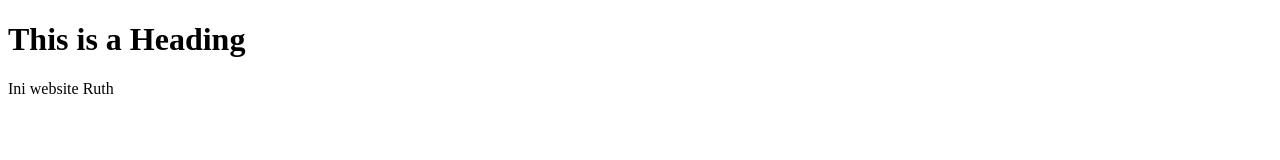
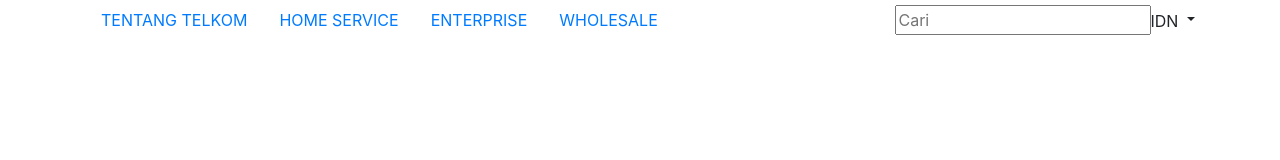
Before and after one commit to ruthflorenza/ruthflorenza.github.io, a plain HTML site: page index.html in a window 1280 px wide. Drawn offline with nearby package versions, Linux system fonts and the light colour scheme.

Commit message:
Update index.html

```diff
--- a/index.html
+++ b/index.html
@@ -1,12 +1,47 @@
 <!DOCTYPE html>
-<html>
+<html lang="en">
 <head>
-<title>Page Title</title>
+  <title>Bootstrap Example</title>
+  <meta charset="utf-8">
+  <meta name="viewport" content="width=device-width, initial-scale=1">
+  <link rel="stylesheet" href="https://maxcdn.bootstrapcdn.com/bootstrap/4.5.2/css/bootstrap.min.css">
+  <script src="https://ajax.googleapis.com/ajax/libs/jquery/3.5.1/jquery.min.js"></script>
+  <script src="https://cdnjs.cloudflare.com/ajax/libs/popper.js/1.16.0/umd/popper.min.js"></script>
+  <script src="https://maxcdn.bootstrapcdn.com/bootstrap/4.5.2/js/bootstrap.min.js"></script>
 </head>
+
+
 <body>
+  <div class="container ">
+    <ul class="nav">
+      <li class="nav-item">
+        <a class="nav-link" href="#">TENTANG TELKOM</a>
+      </li>
+      <li class="nav-item">
+        <a class="nav-link" href="#">HOME SERVICE</a>
+      </li>
+      <li class="nav-item">
+        <a class="nav-link" href="#">ENTERPRISE</a>
+      </li>
+      <li class="nav-item">
+        <a class="nav-link" href="#">WHOLESALE</a>
+      </li>
 
-<h1>This is a Heading</h1>
-<p>Ini website Ruth</p>
+        <form class="form-inline ml-auto">
+          <input class="form-group box-search" type="text"  placeholder="Cari" aria-label="Cari">
+          <div class="dropdown">
+            <div class="drop-top btm btn-defaul dropdown-toggle" type="button" id="dropdownMenuSearch" data-toggle="dropdown" style="width:100%;">
+              <span style="display: inine-block; vertical-align: middle;">
+                IDN
+            </span>
+          </div>
+        </form>
+    </ul>
+   </div>
+
+
+    </body>
+
+</html>
 
 </body>
-</html>
```
